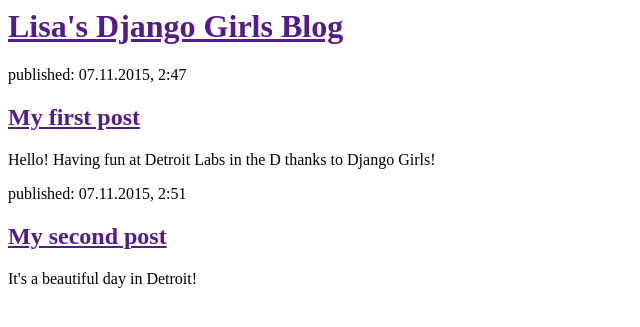
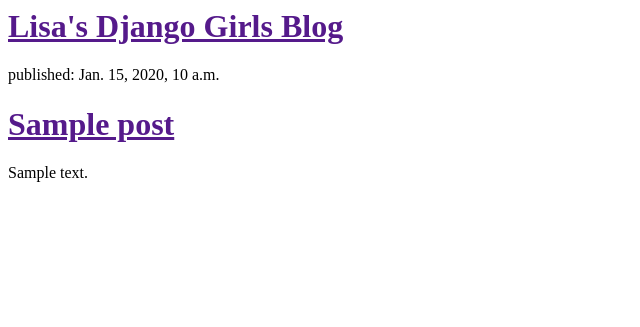
Before and after one commit to lisarakic/my-first-blog, a Django app: template blog/templates/blog/post_list.html in a window 1280 px wide. Shown: the top 327 px of the page, without its empty margins (0-640 px from the left). Run offline with Django 3.2, Linux system fonts and the light colour scheme; the template is opened without the code that fills it: most values are stand-ins (such as "Sample title", 1, 10 or a date in 2020).

Commit message:
modified templates to display posts from database.

```diff
--- a/blog/templates/blog/post_list.html
+++ b/blog/templates/blog/post_list.html
@@ -9,15 +9,13 @@
       </div>
 
       <div>
-        <p>published: 07.11.2015, 2:47</p>
-        <h2><a href="">My first post</a></h2>
-        <p>Hello! Having fun at Detroit Labs in the D thanks to Django Girls!</p>
-    </div>
-
-    <div>
-      <p>published: 07.11.2015, 2:51</p>
-      <h2><a href="">My second post</a></h2>
-      <p>It's a beautiful day in Detroit!<p>
+        {% for post in posts %}
+        <div>
+            <p>published: {{ post.published_date }}</p>
+            <h1><a href="">{{ post.title }}</a></h1>
+            <p> {{ post.text|linebreaks }}</p>
+          </div>
+  {% endfor %}
     </div>
     </body>
 </html>
--- a/blog/views.py
+++ b/blog/views.py
@@ -1,4 +1,8 @@
 from django.shortcuts import render
+from django.utils import timezone
+from .models import Post
+
 
 def post_list(request):
-    return render(request, 'blog/post_list.html',{})
+    posts = Post.objects.filter(published_date__lte=timezone.now()).order_by('published_date')
+    return render(request, 'blog/post_list.html',{'posts': posts})
```
